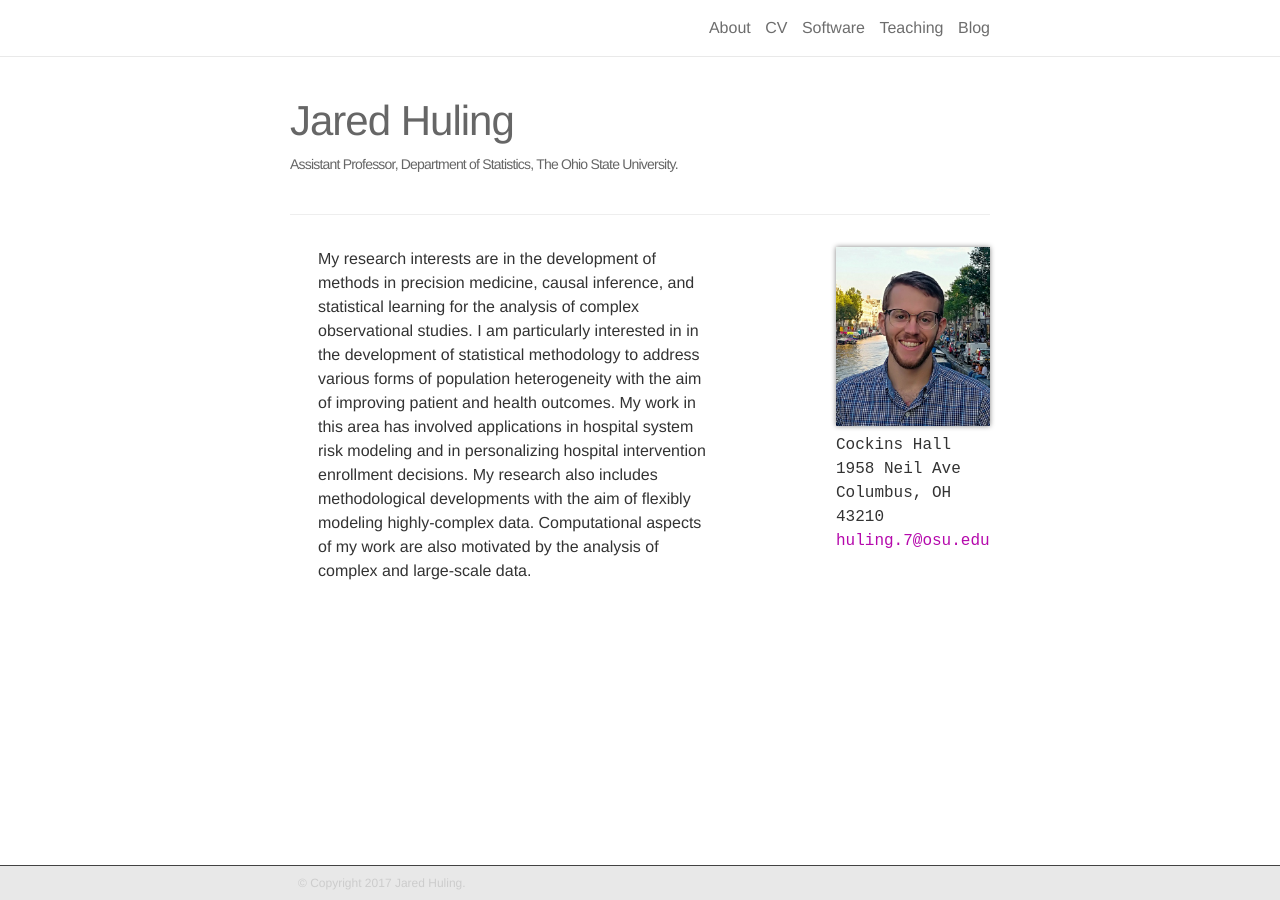
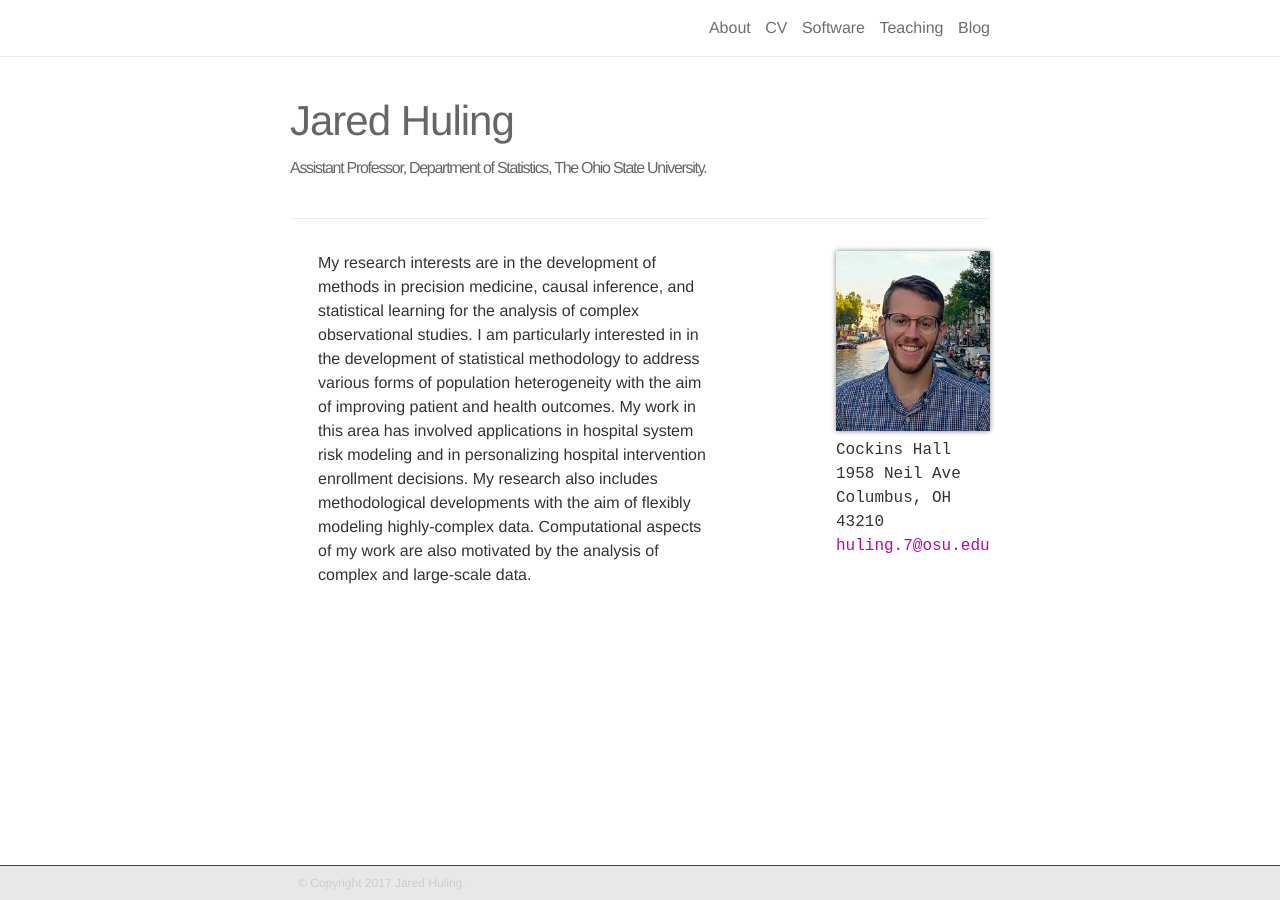
Before and after one commit to jaredhuling/jaredhuling.github.io, a Jekyll site: the page built from _pages/about.md, in a window 1280 px wide. Built offline with Jekyll 4.4.1, drawn with Linux system fonts in a browser that asks for light colours; nearby versions of some CDN libraries.

Commit message:
formatting, color

```diff
--- a/_layouts/about.html
+++ b/_layouts/about.html
@@ -6,7 +6,7 @@
 
       <header class="post-header">
         <h1 class="post-title">{{ page.title }}</h1>
-        <h5 class="post-description">{{ page.description }}</h5>
+        <h4 class="post-description">{{ page.description }}</h4>
       </header>
 
       <article class="post-content {{page.title}} clearfix">
@@ -27,7 +27,7 @@
                     </div>
                     <div class="address">
                       <script type="text/javascript">
-                          gen_mail_to_link('huling.7', 'osu', 'u', 'd', 'e');
+                          gen_mail_to_link('huling' + '.' +  '7', 'osu', 'u', 'd', 'e');
                       </script>
                     </div>
                   {% endif %}
--- a/_sass/_variables.scss
+++ b/_sass/_variables.scss
@@ -62,6 +62,7 @@
 
 $grey-color:        #828282;
 $grey-color-light:  lighten($grey-color, 40%);
+$grey-color-medium: darken($grey-color, 33%);
 $grey-color-dark:   darken($grey-color, 25%);
 
 $darken-1:          rgba(#000,.0625) !default;
@@ -145,7 +146,7 @@
 $footer-border-top: thin solid $grey-color-dark;
 $footer-padding: $space-1;
 $footer-color: $light-gray;
-$footer-bg-color: $grey-color-light;
+$footer-bg-color: $grey-color-medium;
 $footer-font-weight: 300;
 $footer-font-size: .75rem;
 
```
